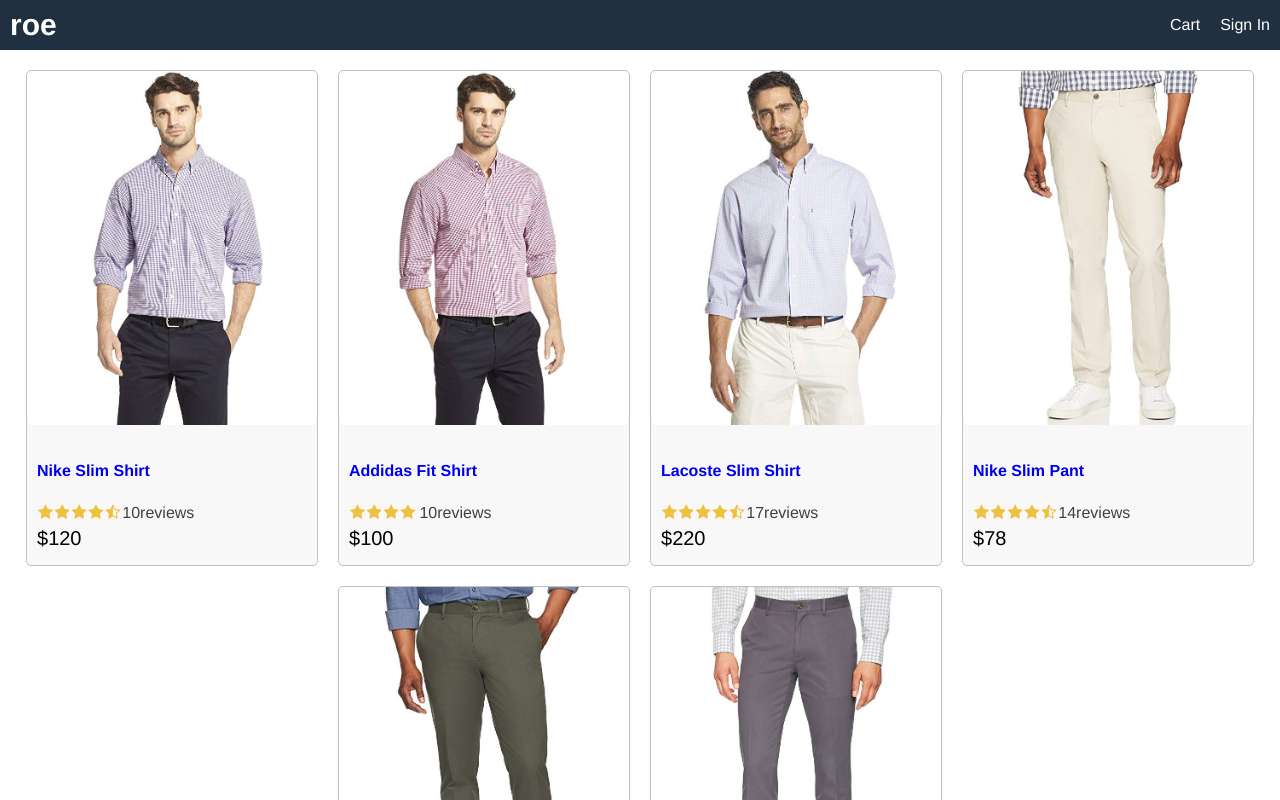
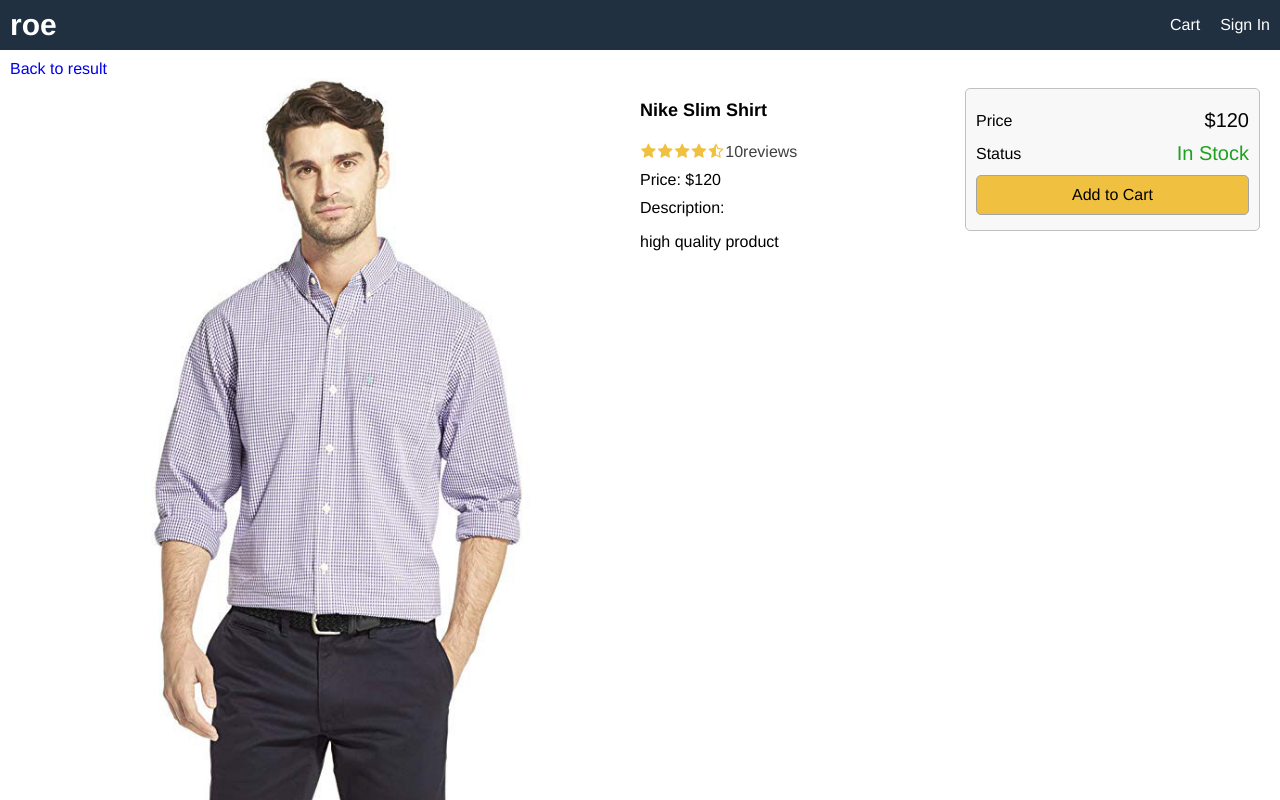
Before and after one commit to zcestkc/Roe-app, a React (Create React App) app in the folder frontend/: page /product/1 in a window 1280 px wide. Shown: the top 800 px of the page. Built offline with nearby package versions, Linux system fonts and the light colour scheme.

Commit message:
created product screen

```diff
--- a/frontend/package.json
+++ b/frontend/package.json
@@ -8,6 +8,7 @@
     "@testing-library/user-event": "^12.1.10",
     "react": "^17.0.2",
     "react-dom": "^17.0.2",
+    "react-router-dom": "^5.2.0",
     "react-scripts": "4.0.3",
     "web-vitals": "^1.0.1"
   },
--- a/frontend/src/App.js
+++ b/frontend/src/App.js
@@ -1,9 +1,12 @@
 import React from 'react';
-import Product from './components/Product';
-import data from './data';
+import { BrowserRouter, Route } from 'react-router-dom';
+import HomeScreen from './screens/HomeScreen';
+import ProductScreen from './screens/ProductScreen';
+
 
 function App() {
   return (
+    <BrowserRouter>
       <div className="grid-container">
         <header className="row">
           <div>
@@ -17,16 +20,12 @@
           </div>
         </header>
         <main>
-        <div>
-          <div className="row center">
-            {data.products.map(product => (
-                <Product key={product._id} product={product} />
-              ))}
-          </div>
-          </div>
+          <Route path="/product/:id" component={ProductScreen}></Route>
+          <Route path="/" component={HomeScreen} exact></Route>
         </main>
         <footer className="row center">All right reserved</footer>
       </div>
+    </BrowserRouter>
   );
 }
 
--- a/frontend/src/data.js
+++ b/frontend/src/data.js
@@ -6,6 +6,7 @@
       category: 'Shirts',
       image: '/images/p1.jpg',
       price: 120,
+      countInStock: 10,
       brand: 'Nike',
       rating: 4.5,
       numReviews: 10,
@@ -17,6 +18,7 @@
       category: 'Shirts',
       image: '/images/p2.jpg',
       price: 100,
+      countInStock: 20,
       brand: 'Adidas',
       rating: 4.0,
       numReviews: 10,
@@ -28,6 +30,7 @@
       category: 'Shirts',
       image: '/images/p3.jpg',
       price: 220,
+      countInStock: 0,
       brand: 'Lacoste',
       rating: 4.8,
       numReviews: 17,
@@ -39,6 +42,7 @@
       category: 'Pants',
       image: '/images/p4.jpg',
       price: 78,
+      countInStock: 15,
       brand: 'Nike',
       rating: 4.5,
       numReviews: 14,
@@ -50,6 +54,7 @@
       category: 'Pants',
       image: '/images/p5.jpg',
       price: 65,
+      countInStock: 5,
       brand: 'Puma',
       rating: 4.5,
       numReviews: 10,
@@ -61,6 +66,7 @@
       category: 'Pants',
       image: '/images/p6.jpg',
       price: 139,
+      countInStock: 12,
       brand: 'Addidas',
       rating: 4.5,
       numReviews: 15,
--- a/frontend/src/index.css
+++ b/frontend/src/index.css
@@ -57,9 +57,45 @@
 a {
   text-decoration: none;
 }
+
 a:hover {
   color: #ff8000;
 }
+
+ul {
+  padding: 0;
+  margin: 0;
+  list-style-type: none;
+}
+
+li {
+  margin-top: 1rem;
+}
+
+button {
+  padding: 1rem;
+  border-radius: 0.5rem;
+  border: 0.1rem #a4a4a4 solid;
+  font-size: 1.6rem;
+  font-family: Helvetica, Arial, sans-serif;
+  -webkit-font-smoothing: antialiased;
+  -moz-osx-font-smoothing: grayscale;
+  background-color: #f8f8f8;
+  cursor: pointer;
+}
+
+button:hover {
+  border: 0.1rem #404040 solid;
+}
+
+button.primary {
+  background-color: #f0c040;
+}
+
+button.block {
+  width: 100%;
+}
+
 /* Header */
 header a {
   color: #ffffff;
@@ -82,6 +118,18 @@
   justify-content: center;
 }
 
+.row.top {
+  align-items: flex-start;
+}
+
+.col-1 {
+  flex: 1 1 25rem;
+}
+
+.col-2 {
+  flex: 2 1 50rem;
+}
+
 /* Image */
 img {
   border-radius: 0.5rem;
@@ -89,6 +137,10 @@
 
 img.medium {
   max-width: 29rem;
+  width: 100%;
+}
+
+img.large {
   width: 100%;
 }
 
@@ -121,3 +173,12 @@
 .rating span:last-child {
   color: #404040;
 }
+
+/* Alert */
+.success {
+  color: #20a020;
+}
+
+.error {
+  color: #a02020;
+}
--- /dev/null
+++ b/frontend/src/screens/HomeScreen.js
@@ -0,0 +1,15 @@
+import React from 'react';
+import Product from '../components/Product';
+import data from '../data';
+
+export default function HomeScreen() {
+  return (
+    <div>
+      <div className="row center">
+        {data.products.map(product => (
+            <Product key={product._id} product={product} />
+          ))}
+      </div>
+    </div>
+  );
+}
--- /dev/null
+++ b/frontend/src/screens/ProductScreen.js
@@ -0,0 +1,66 @@
+import React from 'react';
+import { Link } from 'react-router-dom';
+import Rating from '../components/Rating';
+import data from '../data';
+
+export default function ProductScreen(props) {
+  const product = data.products.find((x) => x._id === props.match.params.id);
+  if (!product) {
+    return <div>Product Not Found</div>;
+  }
+  return (
+    <div>
+      <Link to="/">Back to result</Link>
+      <div className="row top">
+        <div className="col-2">
+          <img className="large" src={product.image} alt={product.name}></img>
+        </div>
+        <div className="col-1">
+          <ul>
+            <li>
+              <h1>{product.name}</h1>
+            </li>
+            <li>
+              <Rating
+                rating={product.rating}
+                numReviews={product.numReviews}
+              ></Rating>
+            </li>
+            <li>Price: ${product.price}</li>
+            <li>
+              Description:
+              <p>{product.description}</p>
+            </li>
+          </ul>
+        </div>
+        <div className="col-1">
+          <div className="card card-body">
+            <ul>
+              <li>
+                <div className="row">
+                  <div>Price</div>
+                  <div className="price">${product.price}</div>
+                </div>
+              </li>
+              <li>
+                <div className="row">
+                  <div>Status</div>
+                  <div className="price">
+                    {product.countInStock > 0 ? (
+                      <span className="success">In Stock</span>
+                    ) : (
+                      <span className="error">Unavailable</span>
+                    )}
+                  </div>
+                </div>
+              </li>
+              <li>
+                <button className="primary block">Add to Cart</button>
+              </li>
+            </ul>
+          </div>
+        </div>
+      </div>
+    </div>
+  );
+}
```
Also changed, not shown: 2 other files (tests, documents, lock files or other folders). Lines whose indentation alone changed are shown as unchanged.
